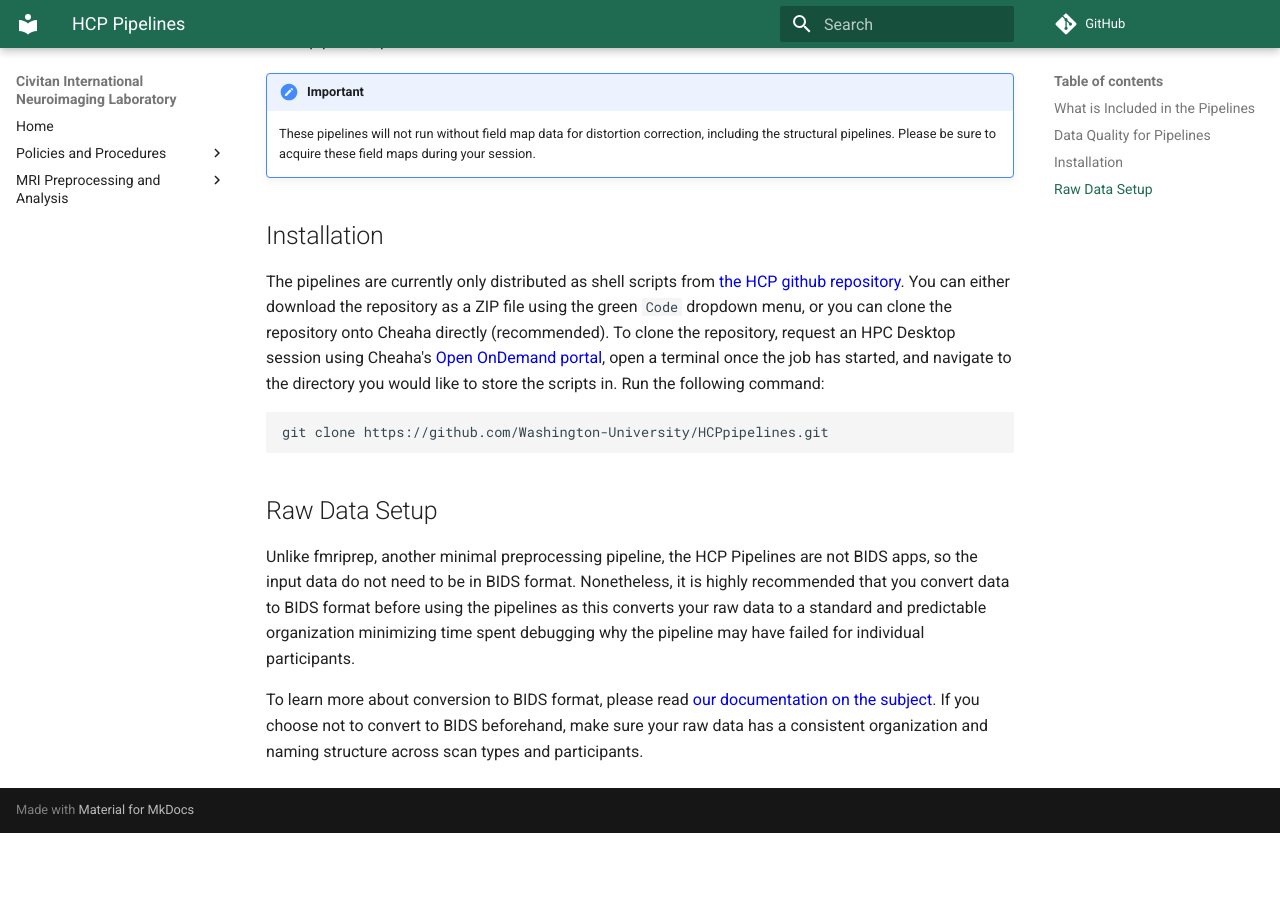
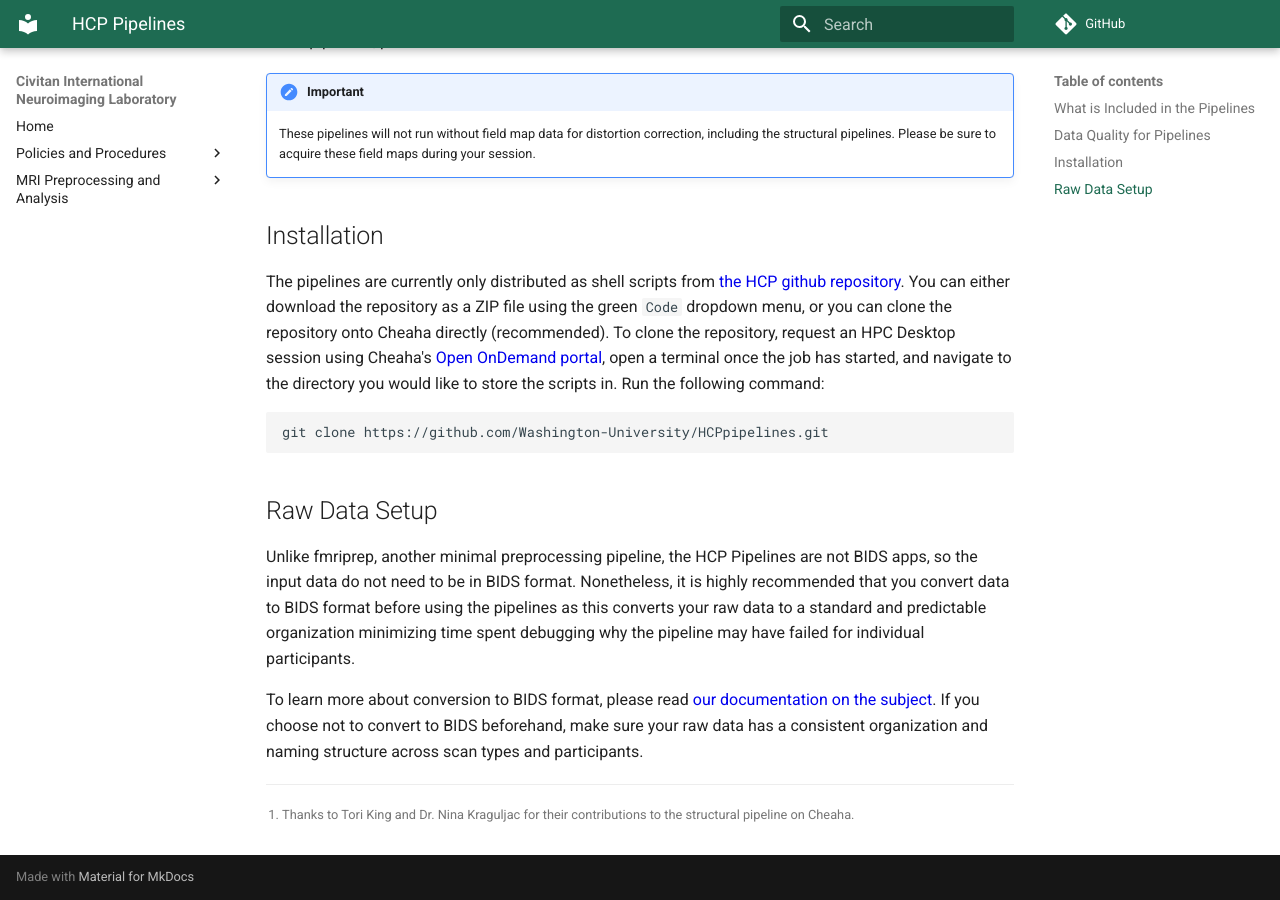
Before and after one commit to UAB-CINL/UAB-CINL.github.io, an MkDocs documentation site: the page built from docs/analysis/hcp_pipelines/index.md, in a window 1280 px wide and 900 px high, scrolled down 858 px. Built offline with MkDocs 1.6.1 and Material for MkDocs 9.7.7, drawn with Linux system fonts in a browser that asks for light colours; comment, search, counter and statistics services are not loaded; before the commit the page ends 1691 px from its top, so only the background shows below that; part of the change alters nothing that is shown.

```diff
--- a/docs/analysis/hcp_pipelines/index.md
+++ b/docs/analysis/hcp_pipelines/index.md
@@ -2,7 +2,7 @@
 
 The [Human Connectome Project](https://www.humanconnectome.org), as part of its goal for making MRI data acquisition and analysis more uniform across projects and sites, developed a series of preprocessing pipelines for MRI images. These pipelines take advantage of the advanced image quality of HCP sequences and are available for multiple modalities including structural, functional, diffusion, and more.
 
-The [HCP Pipelines](https://www.humanconnectome.org/software/hcp-mr-pipelines) are distributed as a collection of shell scripts that are able to be run on Cheaha at UAB with some changes. This documentation will give an overview of the major features of the pipelines as well as some example scripts.
+The [HCP Pipelines](https://www.humanconnectome.org/software/hcp-mr-pipelines) are distributed as a collection of shell scripts that are able to be run on Cheaha at UAB with some changes. This documentation will give an overview of the major features of the pipelines as well as some example scripts.[^1]
 
 ## What is Included in the Pipelines
 
@@ -37,3 +37,5 @@ git clone https://github.com/Washington-University/HCPpipelines.git
 Unlike fmriprep, another minimal preprocessing pipeline, the HCP Pipelines are not BIDS apps, so the input data do not need to be in BIDS format. Nonetheless, it is highly recommended that you convert data to BIDS format before using the pipelines as this converts your raw data to a standard and predictable organization minimizing time spent debugging why the pipeline may have failed for individual participants.
 
 To learn more about conversion to BIDS format, please read [our documentation on the subject](../bids/index.md). If you choose not to convert to BIDS beforehand, make sure your raw data has a consistent organization and naming structure across scan types and participants.
+
+[^1]: Thanks to Tori King and Dr. Nina Kraguljac for their contributions to the structural pipeline on Cheaha.
--- a/mkdocs.yml
+++ b/mkdocs.yml
@@ -20,6 +20,7 @@ markdown_extensions:
   - pymdownx.superfences
   - attr_list
   - md_in_html
+  - footnotes
   - lightgallery:
       show_description_in_lightgallery: true
       show_description_as_inline_caption: false
```
